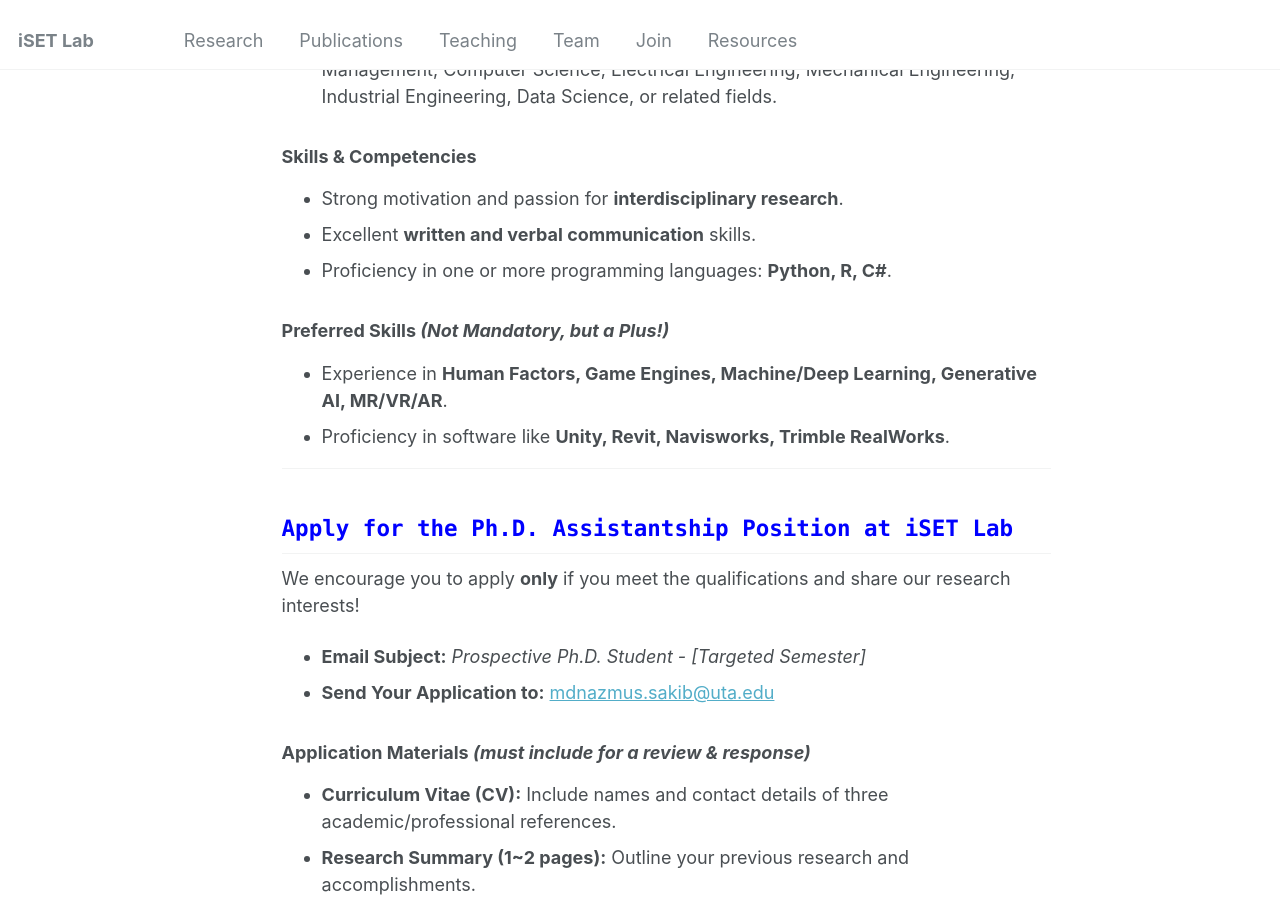
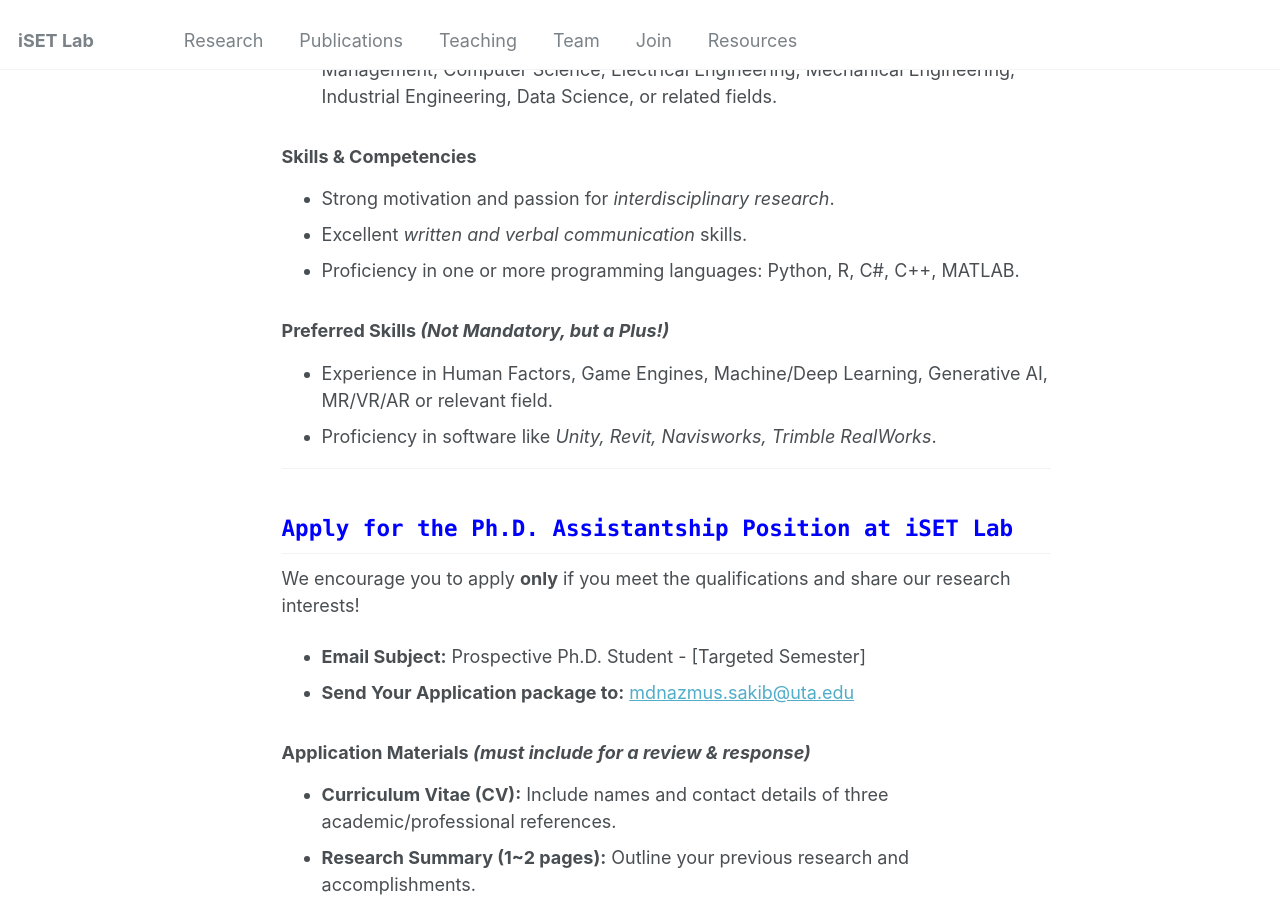
Before and after one commit to iSET-LAB/iSET-LAB.github.io, a Jekyll site: the page built from _pages/join.md, in a window 1280 px wide and 900 px high, scrolled down 821 px. Built offline with Jekyll 4.4.1, drawn with Linux system fonts in a browser that asks for light colours.

Commit message:
Update join.md

```diff
--- a/_pages/join.md
+++ b/_pages/join.md
@@ -28,20 +28,20 @@ Ph.D. students will engage in cutting-edge research at the intersection of civil
 - B.S./B.Sc. or M.S./M.Sc. in Civil Engineering, Construction Engineering and Management, Computer Science, Electrical Engineering, Mechanical Engineering, Industrial Engineering, Data Science, or related fields.
 
 ### **Skills & Competencies**
-- Strong motivation and passion for **interdisciplinary research**.
-- Excellent **written and verbal communication** skills.
-- Proficiency in one or more programming languages: **Python, R, C#**.
+- Strong motivation and passion for *interdisciplinary research*.
+- Excellent *written and verbal communication* skills.
+- Proficiency in one or more programming languages: Python, R, C#, C++, MATLAB.
 
 ### **Preferred Skills** *(Not Mandatory, but a Plus!)*
-- Experience in **Human Factors, Game Engines, Machine/Deep Learning, Generative AI, MR/VR/AR**.
-- Proficiency in software like **Unity, Revit, Navisworks, Trimble RealWorks**.
+- Experience in Human Factors, Game Engines, Machine/Deep Learning, Generative AI, MR/VR/AR or relevant field.
+- Proficiency in software like *Unity, Revit, Navisworks, Trimble RealWorks*.
 
 ---
 
 ## **<code style="color : blue">Apply for the Ph.D. Assistantship Position at iSET Lab</code>**
 We encourage you to apply **only** if you meet the qualifications and share our research interests!
-- **Email Subject:** *Prospective Ph.D. Student - [Targeted Semester]* <br>
-- **Send Your Application to:** [mdnazmus.sakib@uta.edu](mailto:mdnazmus.sakib@uta.edu)
+- **Email Subject:** Prospective Ph.D. Student - [Targeted Semester] <br>
+- **Send Your Application package to:** [mdnazmus.sakib@uta.edu](mailto:mdnazmus.sakib@uta.edu)
 
 ### **Application Materials** *(must include for a review & response)*
 - **Curriculum Vitae (CV):** Include names and contact details of three academic/professional references.
```
